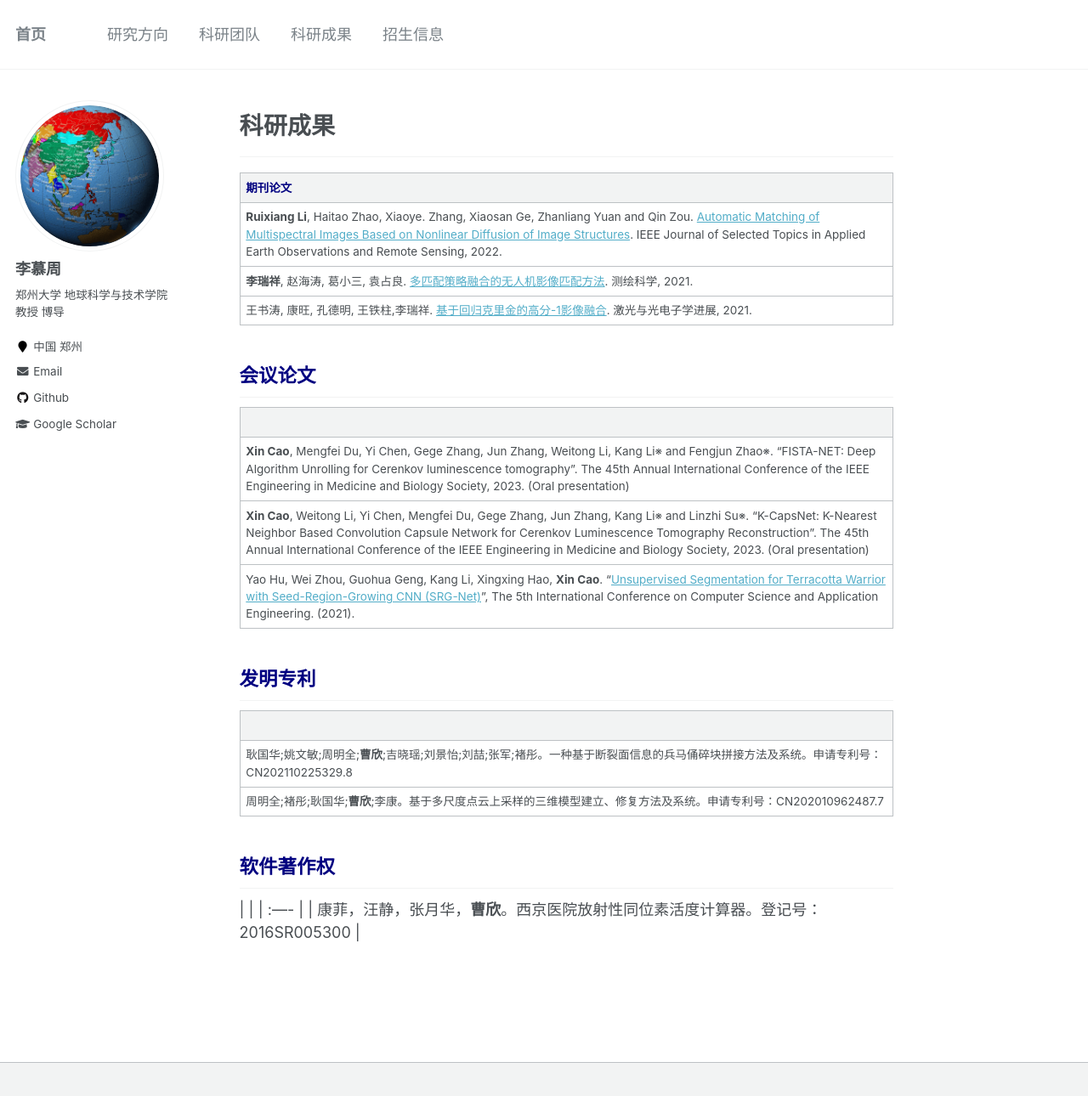
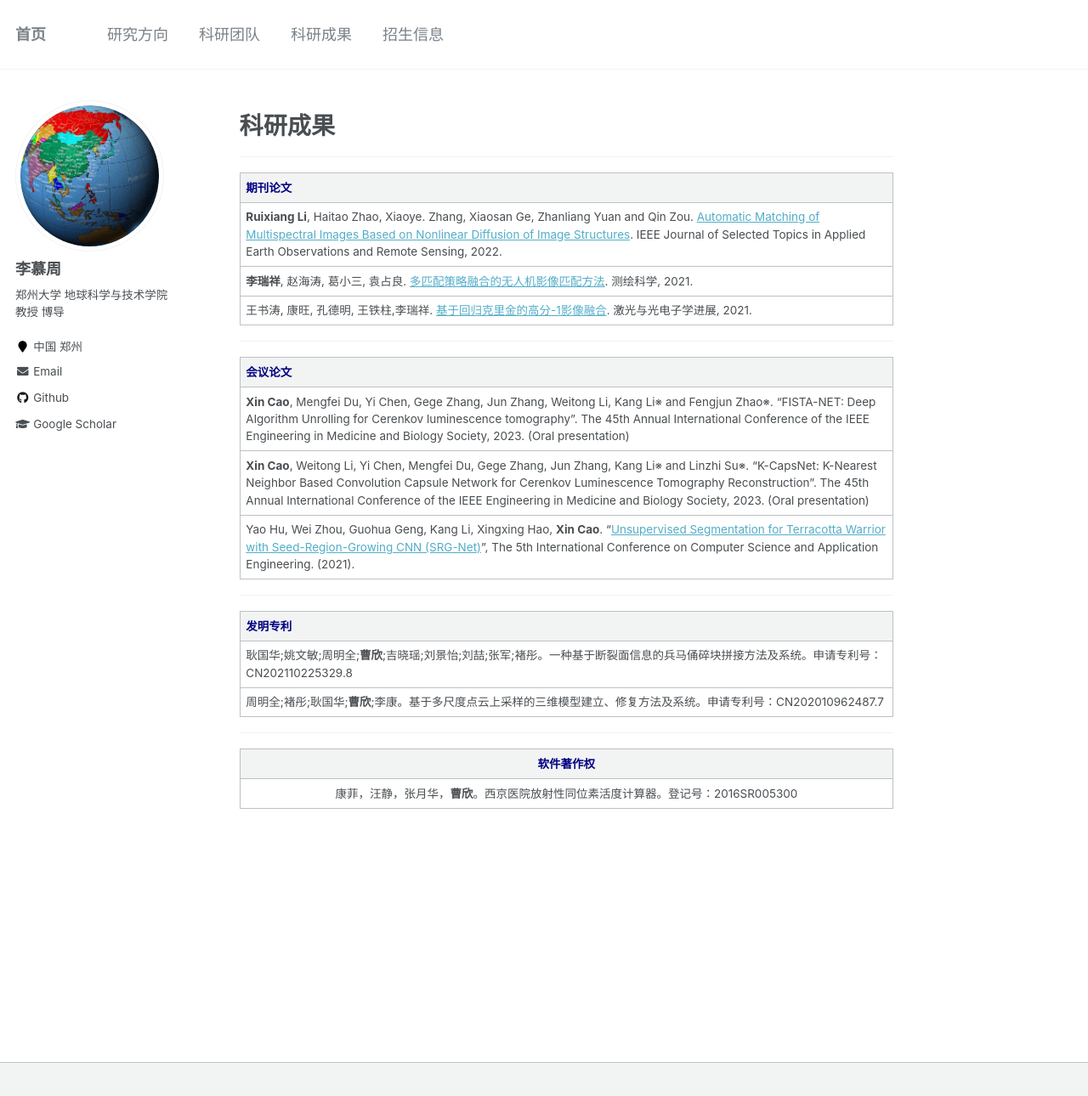
Before and after one commit to aiipslab/aiipslab.github.io, a Jekyll site: the page built from _pages/publications.md, in a window 1280 px wide and 1323 px high. Shown: the top 1290 px of the window at 85% size. Built offline with Jekyll 4.4.1, drawn with Linux system fonts in a browser that asks for light colours.

Commit message:
Update publications.md

```diff
--- a/_pages/publications.md
+++ b/_pages/publications.md
@@ -14,25 +14,25 @@ author_profile: true
 |**李瑞祥**, 赵海涛, 葛小三, 袁占良. [多匹配策略融合的无人机影像匹配方法](https://kns.cnki.net/kcms2/article/abstract?v=3uoqIhG8C44YLTlOAiTRKibYlV5Vjs7iy_Rpms2pqwbFRRUtoUImHbrORX0cPd4bIsXNIcym4hEp2C733qF6u3M6YJf_L8fx&uniplatform=NZKPT). 测绘科学, 2021.|
 |王书涛, 康旺, 孔德明, 王铁柱,李瑞祥. [基于回归克里金的高分-1影像融合](https://kns.cnki.net/kcms2/article/abstract?v=3uoqIhG8C44YLTlOAiTRKibYlV5Vjs7iJTKGjg9uTdeTsOI_ra5_Xeg4gkdV-YMmAQp9pzLFI_2iA3H3vewY-8-AGxqjms_G&uniplatform=NZKPT). 激光与光电子学进展, 2021.|
 
-<span style="color: navy">会议论文</span>
 ---
 
-|  |
+|<span style="color: navy">会议论文</span>|
 | :---- |
 | **Xin Cao**, Mengfei Du, Yi Chen, Gege Zhang, Jun Zhang, Weitong Li, Kang Li※ and Fengjun Zhao※. "FISTA-NET: Deep Algorithm Unrolling for Cerenkov luminescence tomography". The 45th Annual International Conference of the IEEE Engineering in Medicine and Biology Society, 2023. (Oral presentation) |
 | **Xin Cao**, Weitong Li, Yi Chen, Mengfei Du, Gege Zhang, Jun Zhang, Kang Li※ and Linzhi Su※. "K-CapsNet: K-Nearest Neighbor Based Convolution Capsule Network for Cerenkov Luminescence Tomography Reconstruction". The 45th Annual International Conference of the IEEE Engineering in Medicine and Biology Society, 2023. (Oral presentation) |
 |Yao Hu, Wei Zhou, Guohua Geng, Kang Li, Xingxing Hao, **Xin Cao**. "[Unsupervised Segmentation for Terracotta Warrior with Seed-Region-Growing CNN (SRG-Net)](https://caoxin918.github.io/files/Huyao2021.pdf)", The 5th International Conference on Computer Science and Application Engineering. (2021).  |
 
-<span style="color: navy">发明专利</span>
 ---
 
-|  |
+|<span style="color: navy">发明专利</span>|
 | :---- |
 | 耿国华;姚文敏;周明全;**曹欣**;吉晓瑶;刘景怡;刘喆;张军;褚彤。一种基于断裂面信息的兵马俑碎块拼接方法及系统。申请专利号：CN202110225329.8 |
 | 周明全;褚彤;耿国华;**曹欣**;李康。基于多尺度点云上采样的三维模型建立、修复方法及系统。申请专利号：CN202010962487.7 |
 
-<span style="color: navy">软件著作权</span>
+
 ---
-|  |
+
+|<span style="color: navy">软件著作权</span>|
+| :----: |
 | :---- |
 | 康菲，汪静，张月华，**曹欣**。西京医院放射性同位素活度计算器。登记号：2016SR005300 |
```
